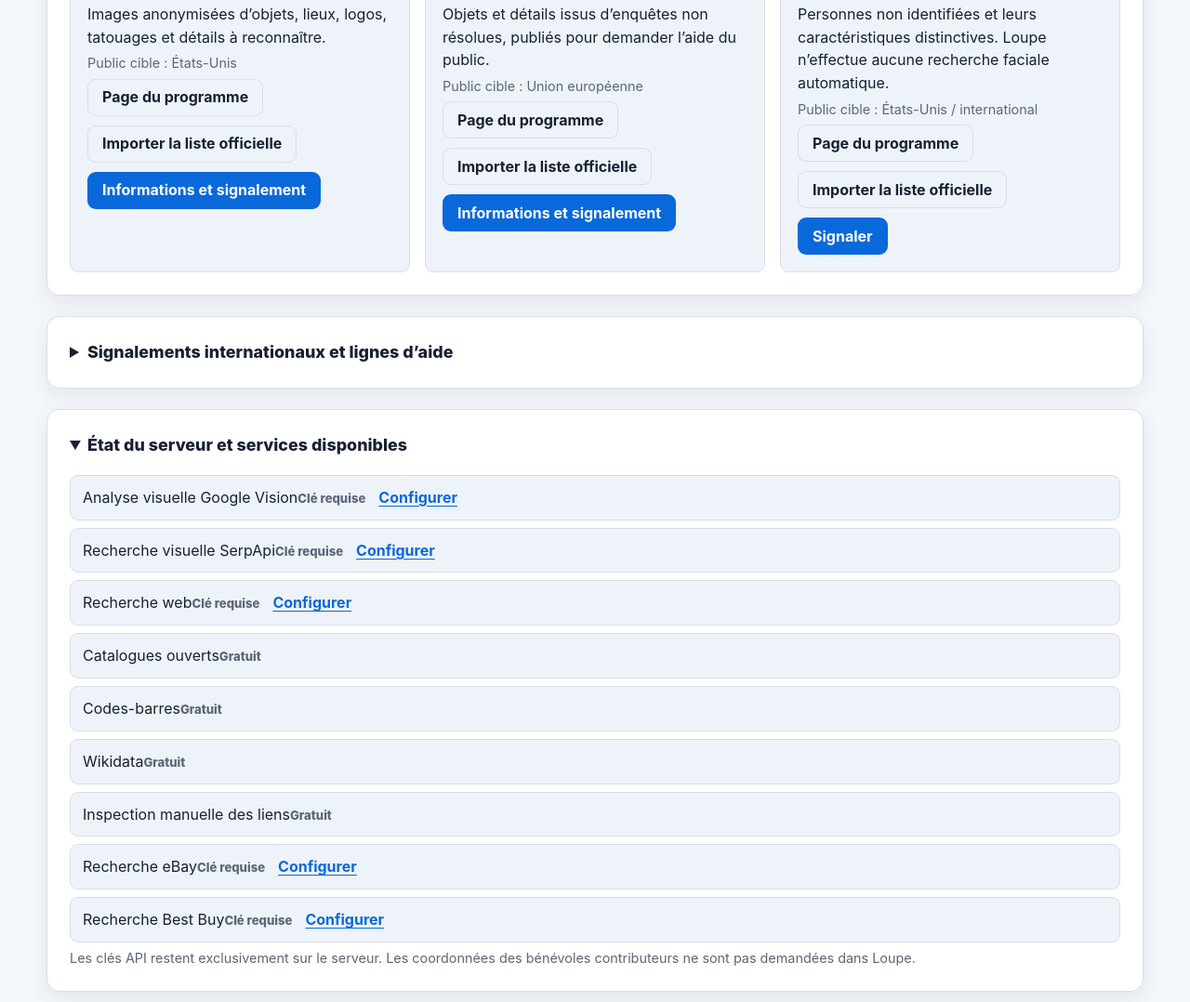
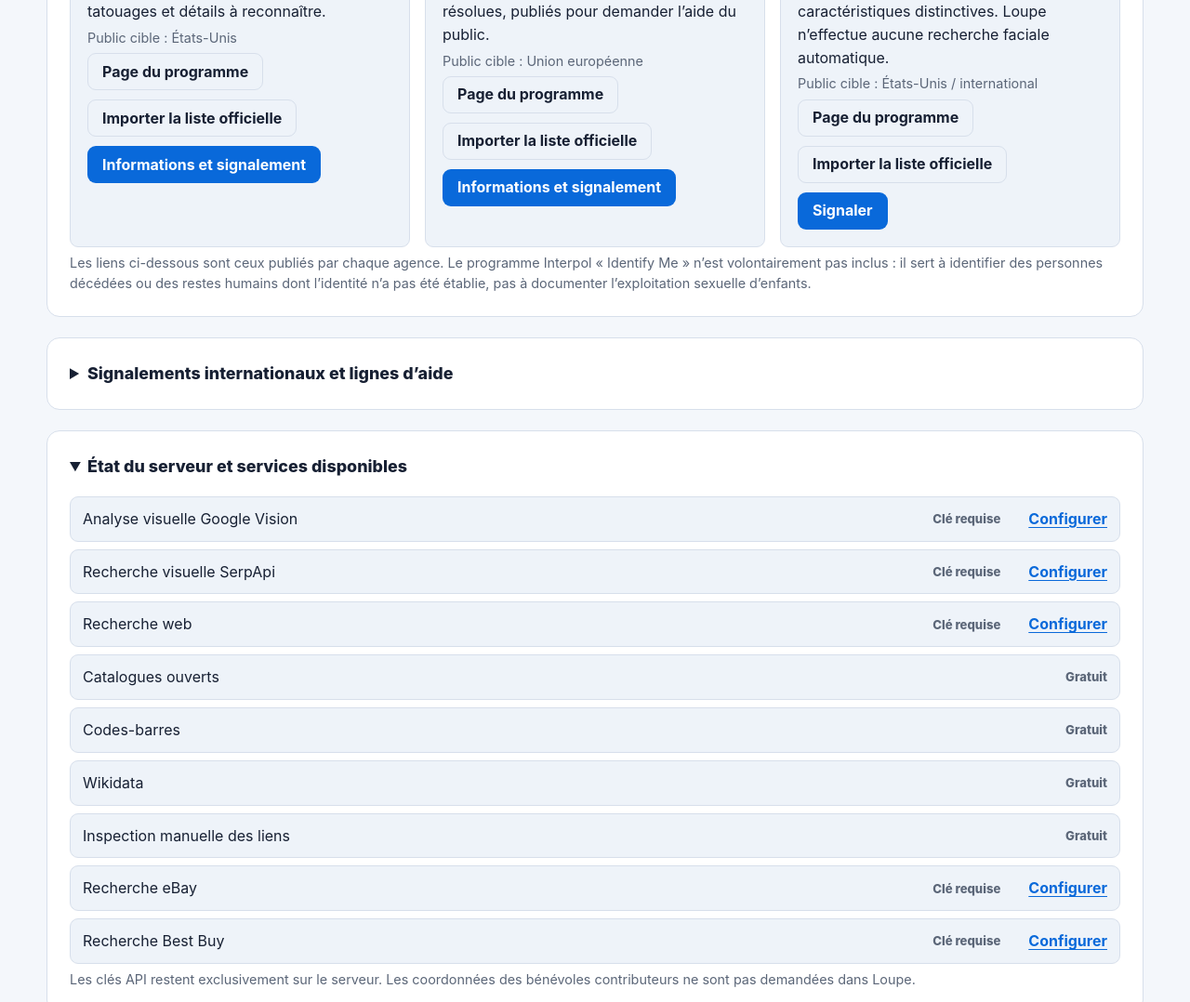
Before and after one commit to slim57000/loupe, a website with bundled scripts: page public/index.html in a window 1280 px wide. Shown: the part 958-2036 px from the top of the page at 93% size. Built offline with nearby package versions, Linux system fonts and the light colour scheme; files whose address does not match are found by name.

Commit message:
fix: espacement des services, notice centree, section agences repliable, erreurs Vision detaillees

```diff
--- a/public/index.html
+++ b/public/index.html
@@ -43,15 +43,11 @@
         </ol>
       </section>
 
-      <section class="section" aria-labelledby="programsTitle">
-        <div class="section-heading">
-          <div>
-            <h2 id="programsTitle">Agences et programmes officiels</h2>
-            <p class="section-description">Les liens ci-dessous sont ceux publiés par chaque agence. Le programme Interpol « Identify Me » n’est volontairement pas inclus : il sert à identifier des personnes décédées ou des restes humains dont l’identité n’a pas été établie, pas à documenter l’exploitation sexuelle d’enfants.</p>
-          </div>
-        </div>
+      <details class="section" id="programsSection" open>
+        <summary id="programsTitle">Agences et programmes officiels</summary>
         <div id="programsGrid" class="programs-grid"></div>
-      </section>
+        <p class="section-description">Les liens ci-dessous sont ceux publiés par chaque agence. Le programme Interpol « Identify Me » n’est volontairement pas inclus : il sert à identifier des personnes décédées ou des restes humains dont l’identité n’a pas été établie, pas à documenter l’exploitation sexuelle d’enfants.</p>
+      </details>
 
       <details class="section" id="hotlinesSection">
         <summary>Signalements internationaux et lignes d’aide</summary>
--- a/public/style.css
+++ b/public/style.css
@@ -1,43 +1,31 @@
 :root {
   color-scheme: light dark;
-  --bg: #f4f7fb;
-  --surface: #ffffff;
-  --surface-alt: #eef3f9;
-  --text: #172033;
-  --muted: #5b6678;
-  --border: #d7dfeb;
-  --primary: #0969da;
-  --primary-hover: #0757ba;
-  --primary-soft: #dbeafe;
-  --danger: #c62828;
-  --danger-hover: #a51f1f;
-  --success: #197a3a;
-  --warning: #8a5a00;
-  --warning-bg: #fff4ce;
-  --shadow: 0 8px 24px rgba(23, 32, 51, 0.08);
+  --bg: light-dark(#f4f7fb, #0d1420);
+  --surface: light-dark(#ffffff, #151e2d);
+  --surface-alt: light-dark(#eef3f9, #1b2738);
+  --text: light-dark(#172033, #edf3fb);
+  --muted: light-dark(#5b6678, #a8b4c6);
+  --border: light-dark(#d7dfeb, #2b3a50);
+  --primary: light-dark(#0969da, #66aaff);
+  --primary-hover: light-dark(#0757ba, #8bc1ff);
+  --primary-soft: light-dark(#dbeafe, #19395d);
+  --danger: light-dark(#c62828, #ff7b72);
+  --danger-hover: light-dark(#a51f1f, #ff9a94);
+  --success: light-dark(#197a3a, #67d68b);
+  --warning: light-dark(#8a5a00, #ffd166);
+  --warning-bg: light-dark(#fff4ce, #3b3013);
+  --shadow: light-dark(0 8px 24px rgba(23, 32, 51, 0.08), 0 10px 30px rgba(0, 0, 0, 0.25));
   --radius: 14px;
   --radius-small: 9px;
   font-family: Inter, ui-sans-serif, system-ui, -apple-system, BlinkMacSystemFont, "Segoe UI", sans-serif;
 }
 
-@media (prefers-color-scheme: dark) {
-  :root {
-    --bg: #0d1420;
-    --surface: #151e2d;
-    --surface-alt: #1b2738;
-    --text: #edf3fb;
-    --muted: #a8b4c6;
-    --border: #2b3a50;
-    --primary: #66aaff;
-    --primary-hover: #8bc1ff;
-    --primary-soft: #19395d;
-    --danger: #ff7b72;
-    --danger-hover: #ff9a94;
-    --success: #67d68b;
-    --warning: #ffd166;
-    --warning-bg: #3b3013;
-    --shadow: 0 10px 30px rgba(0, 0, 0, 0.25);
-  }
+:root[data-theme="light"] {
+  color-scheme: light;
+}
+
+:root[data-theme="dark"] {
+  color-scheme: dark;
 }
 
 * {
@@ -270,19 +258,23 @@ label {
 }
 
 .notice {
-  margin-top: 22px;
+  margin: 22px auto 0;
+  max-width: 900px;
   border: 1px solid color-mix(in srgb, var(--warning) 55%, var(--border));
   border-radius: var(--radius);
   background: var(--warning-bg);
   padding: 18px 20px;
+  text-align: center;
 }
 
 .notice strong {
   color: var(--warning);
+  font-size: 1.08rem;
 }
 
 .notice p {
-  margin: 5px 0 0;
+  margin: 7px auto 0;
+  max-width: 78ch;
 }
 
 .steps {
@@ -409,8 +401,11 @@ details[open] > summary {
 }
 
 .service-row {
+  display: flex;
+  flex-wrap: wrap;
+  align-items: center;
   justify-content: space-between;
-  gap: 16px;
+  gap: 6px 16px;
   padding: 11px 13px;
 }
 
```
Also changed, not shown: CONTRIBUTING.md (+4 -0 lines), docker-compose.yml (+16 -0 lines), proxy/server.js (+27 -2 lines), test/trust-proxy.test.js (added, +21 -0 lines), README.md, 3 other files.
